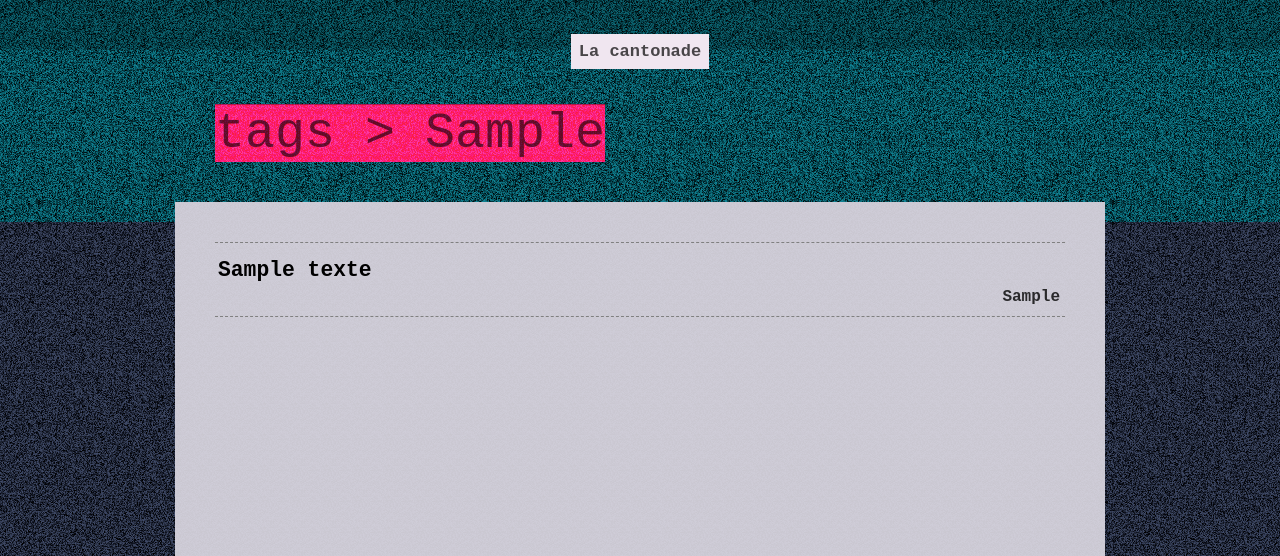
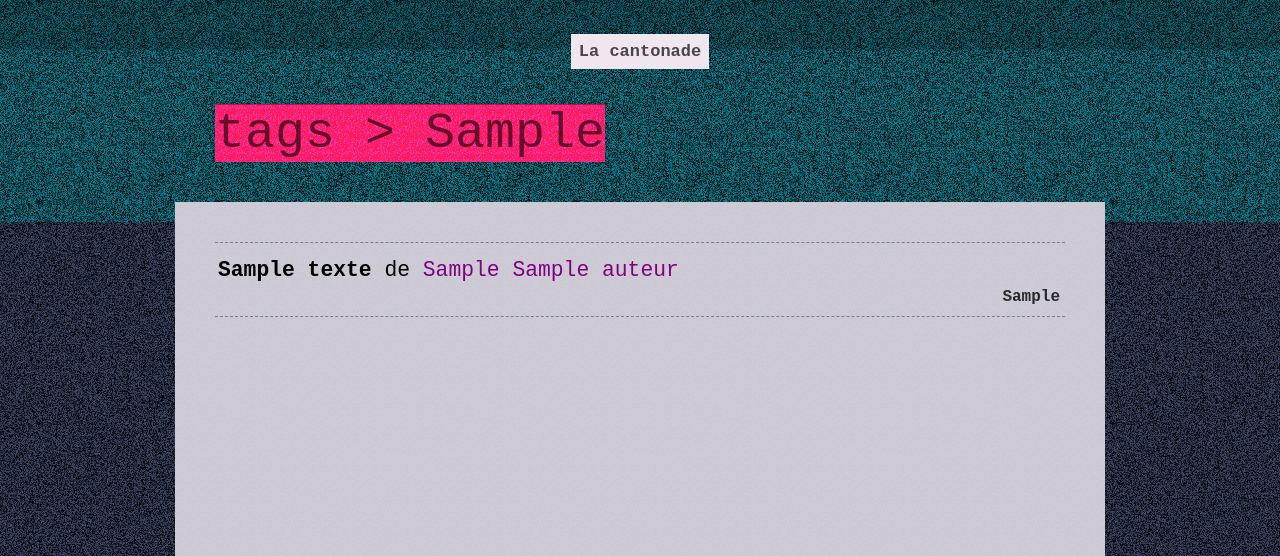
Before and after one commit to austing/cantonade, a Django app: template librairie/templates/librairie/textes_par_tag.html in a window 1280 px wide. Shown: the top 556 px of the page. Run offline with Django 3.2, Linux system fonts and the light colour scheme; the template is opened without the code that fills it: values that come from a table or form of the project are taken from there, others are empty; tables that the repository leaves empty hold one stand-in row (values such as "Sample post").

Commit message:
author now displayed on tag index

```diff
--- a/librairie/templates/librairie/textes_par_tag.html
+++ b/librairie/templates/librairie/textes_par_tag.html
@@ -26,7 +26,7 @@
     <div class="textes">
     {% for texte in texte_list %}
     <div class="text">
-    <a href='/texte/{{texte.slug}}' class="title">{{texte.titre}}</a>
+    <a href='/texte/{{texte.slug}}' class="title">{{texte.titre}}</a><span class="author"> de <a href='/auteur/{{texte.auteur.slug}}'>{{texte.auteur.prenom}} {{texte.auteur.nom}}</a></span>
             <div class="text-tags">
             {% for tag in texte.tags.all %}
             <a href="/tag/{{tag.slug}}" class="tag">{{tag.tag}}</a>
```
